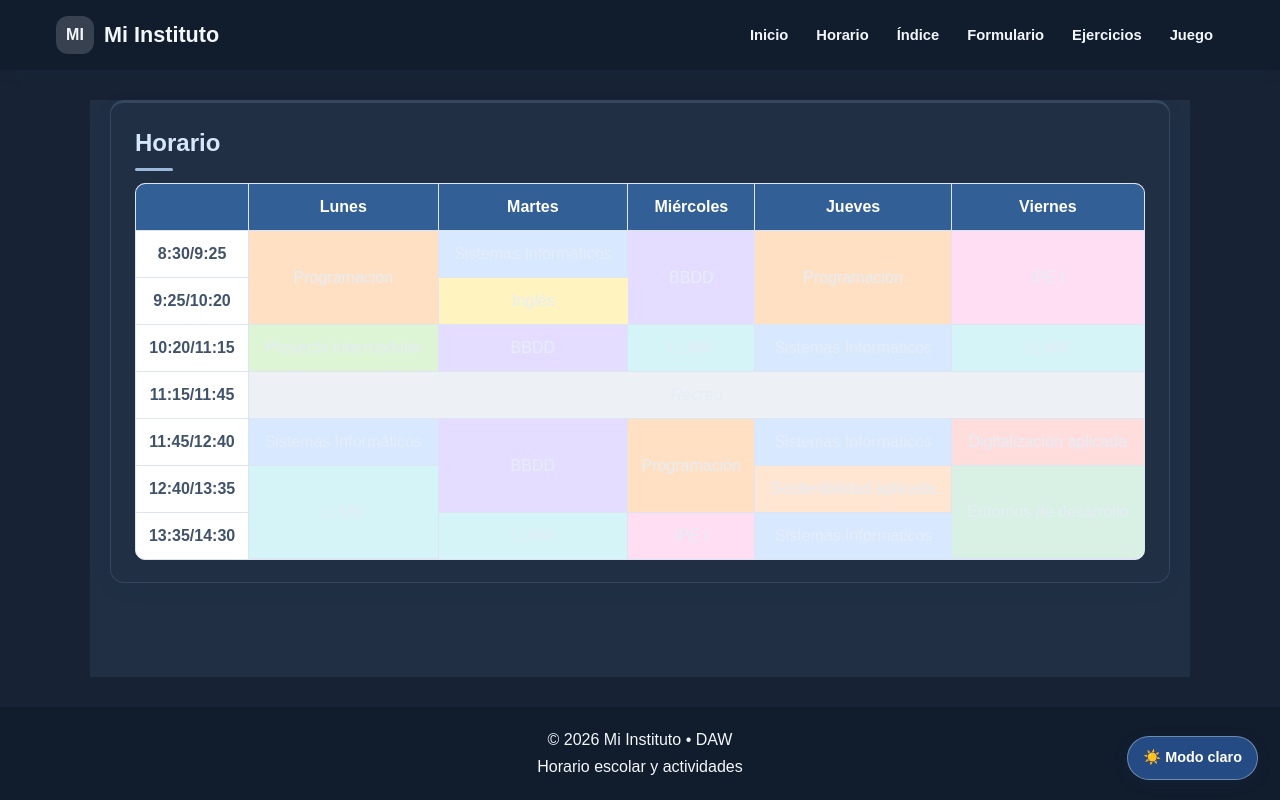
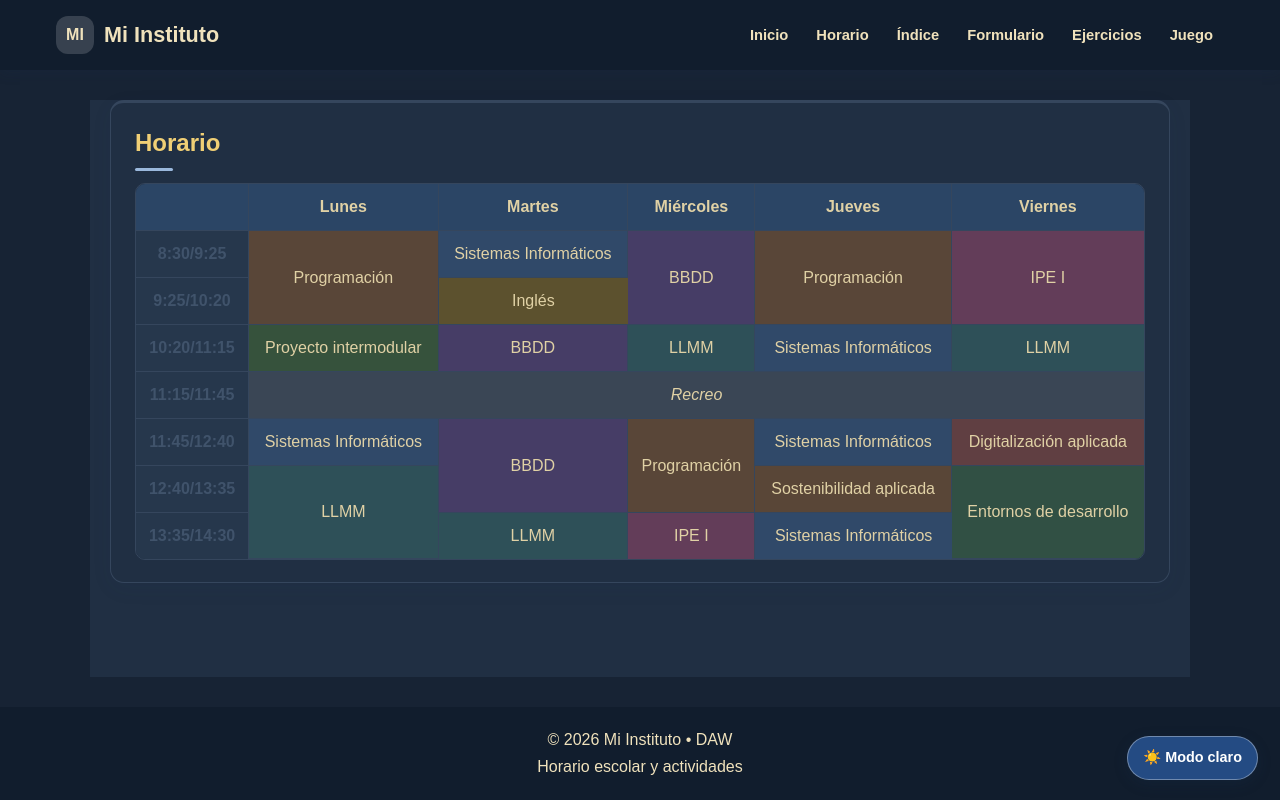
Before and after one commit to can7ero/MARCAS-ALEJANDRO, a plain HTML site: page horario.html in a window 1280 px wide. Both pictures are taken after a click on the button "🌙 Modo oscuro". Drawn offline with Linux system fonts and the light colour scheme.

Commit message:
Actualiza los colores del tema oscuro para mejorar la legibilidad y la estética visual.

```diff
--- a/css/tema.css
+++ b/css/tema.css
@@ -32,7 +32,7 @@ body {
 
 body[data-tema="oscuro"] {
   background: #172334 !important;
-  color: #e5edf7 !important;
+  color: #e0d1a5 !important;
   color-scheme: dark;
 }
 
@@ -40,7 +40,7 @@ body[data-tema="oscuro"] header,
 body[data-tema="oscuro"] footer,
 body[data-tema="oscuro"] .barra-superior {
   background: #111d2d !important;
-  color: #f3f7fc !important;
+  color: #f0e2bc !important;
 }
 
 body[data-tema="oscuro"] main,
@@ -53,7 +53,7 @@ body[data-tema="oscuro"] .tarjeta-juego,
 body[data-tema="oscuro"] .resultado {
   border-color: #35465d;
   background-color: #202f43;
-  color: #e5edf7;
+  color: #e0d1a5;
 }
 
 body[data-tema="oscuro"] h1,
@@ -61,7 +61,7 @@ body[data-tema="oscuro"] h2,
 body[data-tema="oscuro"] h3,
 body[data-tema="oscuro"] h4,
 body[data-tema="oscuro"] legend {
-  color: #d7e7fb;
+  color: #f0cf75;
 }
 
 body[data-tema="oscuro"] .site-header h1,
@@ -69,7 +69,7 @@ body[data-tema="oscuro"] .site-footer,
 body[data-tema="oscuro"] .site-footer p,
 body[data-tema="oscuro"] .main-nav a,
 body[data-tema="oscuro"] .barra-superior a {
-  color: #f3f7fc;
+  color: #f0e2bc;
 }
 
 body[data-tema="oscuro"] a {
@@ -81,34 +81,70 @@ body[data-tema="oscuro"] textarea,
 body[data-tema="oscuro"] select {
   border-color: #52657e;
   background-color: #172334;
-  color: #e5edf7;
+  color: #e0d1a5;
 }
 
 body[data-tema="oscuro"] .indice-page > h1 {
-  color: #d7e7fb;
+  color: #f0cf75;
 }
 
-body[data-tema="oscuro"] .indice-page table {
+body[data-tema="oscuro"] table {
   border-color: #35465d;
   background: #202f43;
 }
 
-body[data-tema="oscuro"] .indice-page th,
-body[data-tema="oscuro"] .indice-page td {
+body[data-tema="oscuro"] th,
+body[data-tema="oscuro"] td {
   border-color: #35465d;
-  color: #e5edf7;
+  background-color: #26374c;
+  color: #e0d1a5;
 }
 
-body[data-tema="oscuro"] .indice-page th {
+body[data-tema="oscuro"] th {
   background: #2b4565;
 }
 
-body[data-tema="oscuro"] .indice-page tbody tr:nth-child(even) {
+body[data-tema="oscuro"] .page-table td.PROG   { background: #594638; }
+body[data-tema="oscuro"] .page-table td.SIST   { background: #304969; }
+body[data-tema="oscuro"] .page-table td.BBDD   { background: #463d66; }
+body[data-tema="oscuro"] .page-table td.IPE    { background: #633d59; }
+body[data-tema="oscuro"] .page-table td.ING    { background: #5c512e; }
+body[data-tema="oscuro"] .page-table td.PROY   { background: #36523c; }
+body[data-tema="oscuro"] .page-table td.LLMM   { background: #2e5058; }
+body[data-tema="oscuro"] .page-table td.DIGI   { background: #603f42; }
+body[data-tema="oscuro"] .page-table td.SOST   { background: #594637; }
+body[data-tema="oscuro"] .page-table td.ENT    { background: #315044; }
+body[data-tema="oscuro"] .page-table td.RECREO { background: #3a4655; }
+
+body[data-tema="oscuro"] .indice-page tbody tr:nth-child(even) td {
+  background: #2a3b50;
+}
+
+body[data-tema="oscuro"] .indice-page tbody tr:hover td {
+  background: #30465f;
+}
+
+body[data-tema="oscuro"] .pagina-ejercicio .bloque-span {
   background: #26374c;
 }
 
-body[data-tema="oscuro"] .indice-page tbody tr:hover {
-  background: #30465f;
+body[data-tema="oscuro"] .pagina-ejercicio .resaltado,
+body[data-tema="oscuro"] .pagina-ejercicio .negrita {
+  background: #405875;
+  color: #f0e2bc;
+}
+
+body[data-tema="oscuro"] .menu-vertical li {
+  background: #304969;
+}
+
+body[data-tema="oscuro"] .menu-vertical li:nth-child(3) {
+  background: #633f48;
+}
+
+body[data-tema="oscuro"] .capitulo {
+  border-color: #52657e;
+  background: #26374c;
 }
 
 @media (max-width: 480px) {
```
